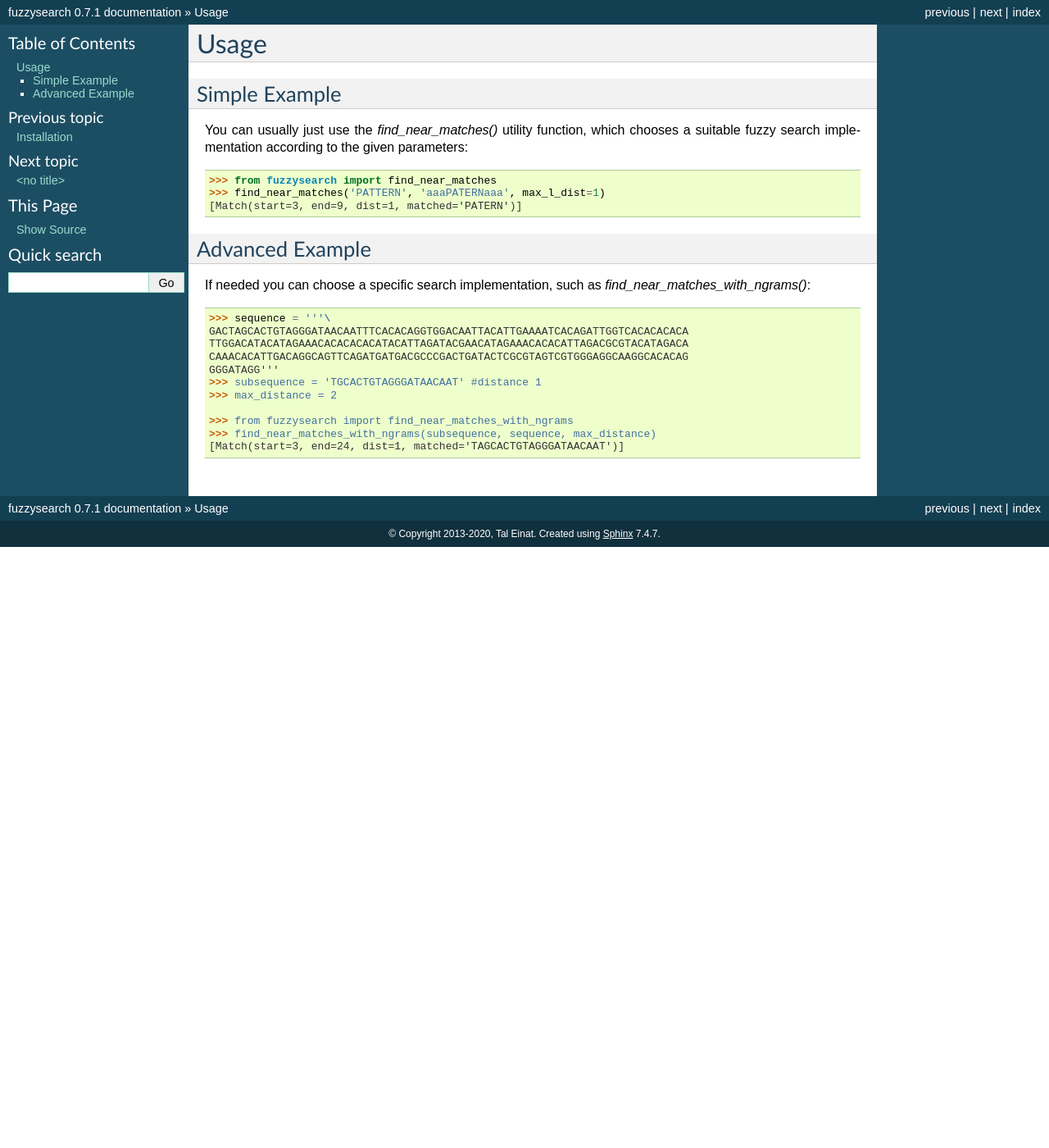
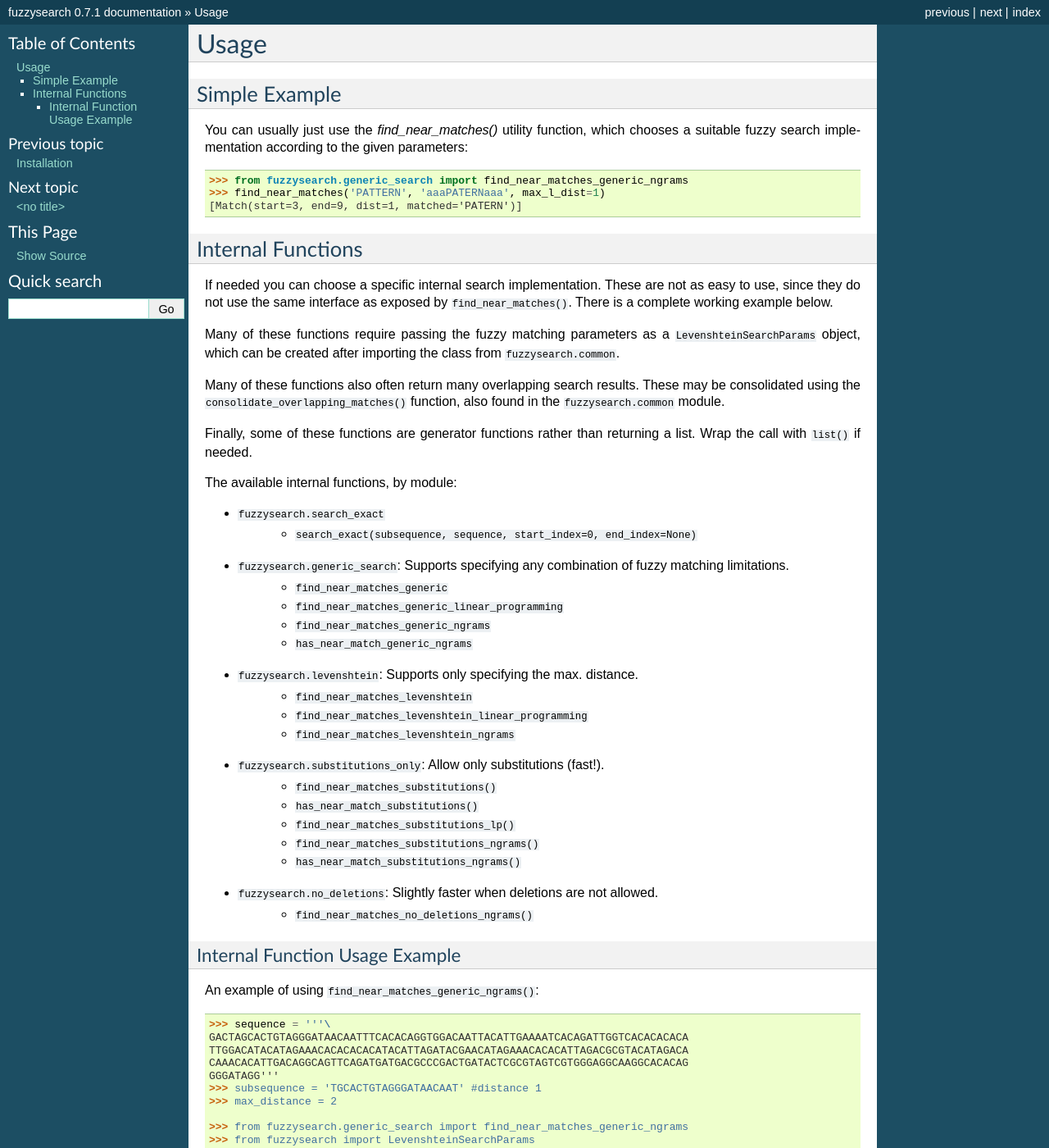
Before and after one commit to taleinat/fuzzysearch, a Sphinx documentation site: the page built from docs/usage.rst, in a window 1280 px wide and 1400 px high. Shown: the whole window at 82% size. Built offline with Sphinx 7.4.7, drawn with Linux system fonts in a browser that asks for light colours; some of the changed text lies outside the part shown.

Commit message:
add a lot of content and fix the example in the usage docs page

```diff
--- a/docs/usage.rst
+++ b/docs/usage.rst
@@ -10,14 +10,53 @@
 
 .. code:: python
 
-    >>> from fuzzysearch import find_near_matches
+    >>> from fuzzysearch.generic_search import find_near_matches_generic_ngrams
     >>> find_near_matches('PATTERN', 'aaaPATERNaaa', max_l_dist=1)
     [Match(start=3, end=9, dist=1, matched='PATERN')]
 
-Advanced Example
-----------------
-If needed you can choose a specific search implementation, such as
-`find_near_matches_with_ngrams()`:
+Internal Functions
+------------------
+If needed you can choose a specific internal search implementation. These are
+not as easy to use, since they do not use the same interface as exposed by
+``find_near_matches()``. There is a complete working example below.
+
+Many of these functions require passing the fuzzy matching parameters as a
+``LevenshteinSearchParams`` object, which can be created after importing the
+class from ``fuzzysearch.common``.
+
+Many of these functions also often return many overlapping search results.
+These may be consolidated using the ``consolidate_overlapping_matches()``
+function, also found in the ``fuzzysearch.common`` module.
+
+Finally, some of these functions are generator functions rather than returning
+a list. Wrap the call with ``list()`` if needed.
+
+The available internal functions, by module:
+
+* ``fuzzysearch.search_exact``
+    * ``search_exact(subsequence, sequence, start_index=0, end_index=None)``
+* ``fuzzysearch.generic_search``: Supports specifying any combination of fuzzy matching limitations.
+    * ``find_near_matches_generic``
+    * ``find_near_matches_generic_linear_programming``
+    * ``find_near_matches_generic_ngrams``
+    * ``has_near_match_generic_ngrams``
+* ``fuzzysearch.levenshtein``: Supports only specifying the max. distance.
+    * ``find_near_matches_levenshtein``
+    * ``find_near_matches_levenshtein_linear_programming``
+    * ``find_near_matches_levenshtein_ngrams``
+* ``fuzzysearch.substitutions_only``: Allow only substitutions (fast!).
+    * ``find_near_matches_substitutions()``
+    * ``has_near_match_substitutions()``
+    * ``find_near_matches_substitutions_lp()``
+    * ``find_near_matches_substitutions_ngrams()``
+    * ``has_near_match_substitutions_ngrams()``
+* ``fuzzysearch.no_deletions``: Slightly faster when deletions are not allowed.
+    * ``find_near_matches_no_deletions_ngrams()``
+
+Internal Function Usage Example
++++++++++++++++++++++++++++++++
+
+An example of using ``find_near_matches_generic_ngrams()``:
 
 .. code:: python
 
@@ -29,6 +68,14 @@
     >>> subsequence = 'TGCACTGTAGGGATAACAAT' #distance 1
     >>> max_distance = 2
 
-    >>> from fuzzysearch import find_near_matches_with_ngrams
-    >>> find_near_matches_with_ngrams(subsequence, sequence, max_distance)
-    [Match(start=3, end=24, dist=1, matched='TAGCACTGTAGGGATAACAAT')]
+    >>> from fuzzysearch.generic_search import find_near_matches_generic_ngrams
+    >>> from fuzzysearch import LevenshteinSearchParams
+    >>> params = LevenshteinSearchParams(max_l_dist=max_distance)
+    # note: this will return many overlapping results
+    >>> results = find_near_matches_generic_ngrams(subsequence, sequence, params)
+    >>> len(results)
+    16
+    # consolidate the overlapping results, keeping a "good" one from each group
+    >>> from fuzzysearch.common import consolidate_overlapping_matches
+    >>> consolidate_overlapping_matches(results)
+    >>> [Match(start=3, end=24, dist=1, matched='TAGCACTGTAGGGATAACAAT')]
```
